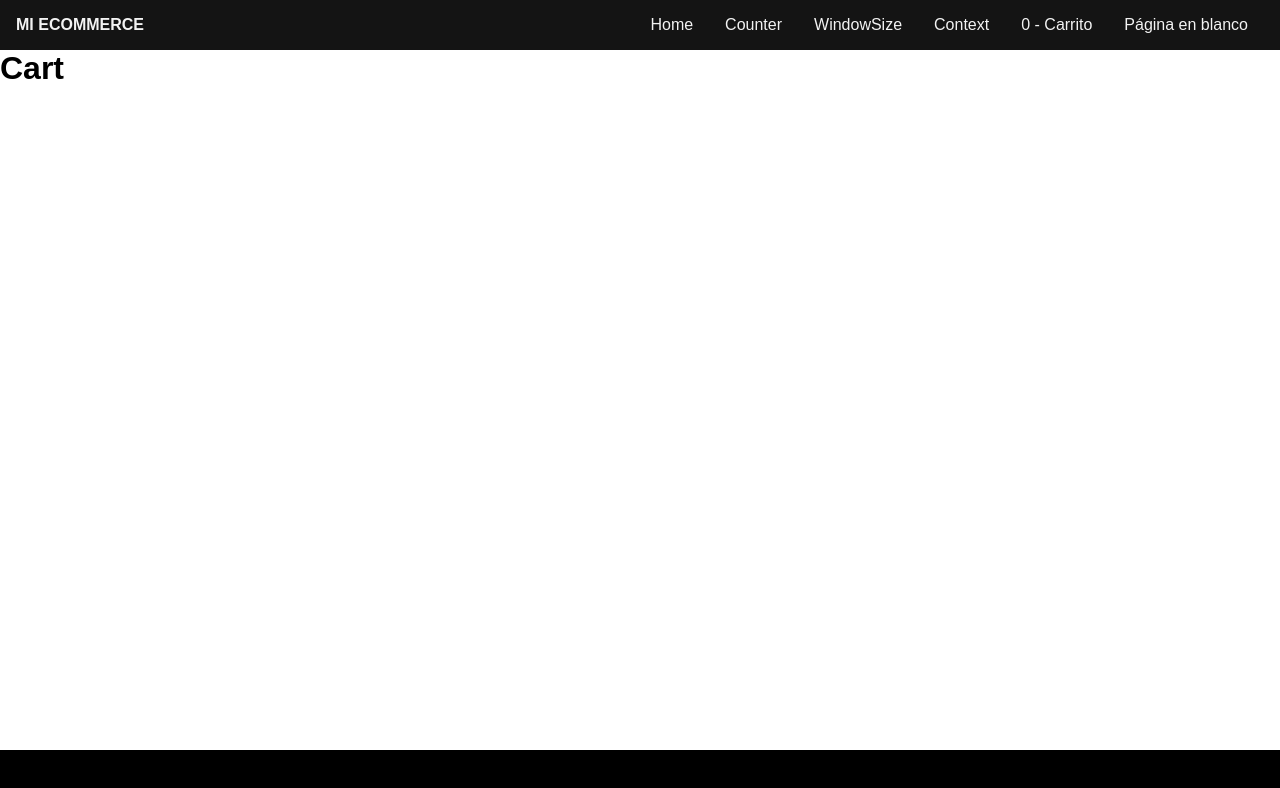
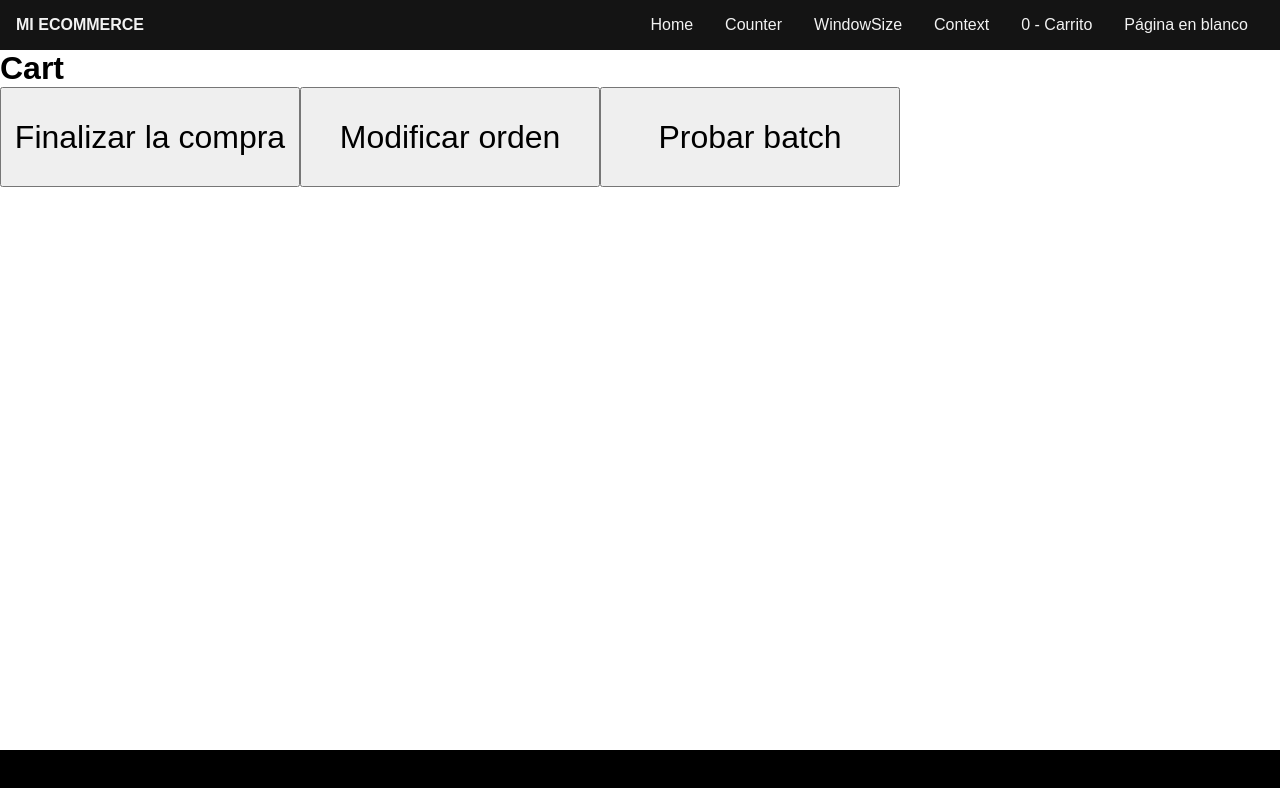
Before and after one commit to FabriBorgobello/coderhouse-16940, a React (Create React App) app: page /cart in a window 1280 px wide. Shown: the top 788 px of the page. Built offline with nearby package versions, Linux system fonts and the light colour scheme; no server answers.

Commit message:
Firebase 2

```diff
--- a/src/components/Card/Card.module.css
+++ b/src/components/Card/Card.module.css
@@ -1,5 +1,5 @@
 .card {
-  width: 200px;
+  width: 250px;
   border: 1px solid black;
   box-sizing: border-box;
 
@@ -36,4 +36,5 @@
   margin: auto;
   margin-bottom: 1rem;
   padding: 0.5rem;
+  margin-top: 1rem;
 }
--- a/src/components/Categories/Categories.jsx
+++ b/src/components/Categories/Categories.jsx
@@ -1,21 +1,21 @@
 import * as React from "react";
 
 const Categories = ({ setSelectedCategory }) => {
-  const [categories, setCategories] = React.useState([]);
+  //   const [categories, setCategories] = React.useState([]);
 
-  // React.useEffect(() => {
-  //   fetch("http://localhost:3001/categories")
-  //     .then((response) => response.json())
-  //     .then((data) => setCategories(data));
-  // }, []);
+  //   React.useEffect(() => {
+  //     fetch("http://localhost:3001/categories")
+  //       .then((response) => response.json())
+  //       .then((data) => setCategories(data));
+  //   }, []);
 
-  const handleChange = (e) => {
-    setSelectedCategory(e.target.value);
-  };
+  //   const handleChange = (e) => {
+  //     setSelectedCategory(e.target.value);
+  //   };
 
   return (
     <div>
-      <select defaultValue="" onChange={handleChange}>
+      {/* <select defaultValue="" onChange={handleChange}>
         <option value="" disabled>
           Seleccione una categoria
         </option>
@@ -24,7 +24,7 @@ const Categories = ({ setSelectedCategory }) => {
             {category.name}
           </option>
         ))}
-      </select>
+      </select> */}
     </div>
   );
 };
--- a/src/containers/CardContainers.jsx
+++ b/src/containers/CardContainers.jsx
@@ -10,6 +10,7 @@ const CardContainers = () => {
   React.useEffect(() => {
     const db = getFirestore();
     const productsCollection = db.collection("products");
+    // const productsCollection = db.collection("products").where("title", "==", "Zapatillas");
 
     setLoading(true);
     productsCollection
--- a/src/pages/BlankPage.jsx
+++ b/src/pages/BlankPage.jsx
@@ -3,7 +3,7 @@ import MemoizedComponent from "../components/MemoizedComponent/MemoizedComponent
 
 const BlankPage = () => {
   const [inputValue, setInputValue] = React.useState("Valor default");
-  const [nombre, setNombre] = React.useState("Carlitos");
+  const [nombre] = React.useState("Carlitos");
 
   const [password, setPassword] = React.useState("");
   const [userName, setuserName] = React.useState("");
--- a/src/pages/Cart.jsx
+++ b/src/pages/Cart.jsx
@@ -1,7 +1,74 @@
+import { getFirestore } from "../firebase";
+import firebase from "firebase/compat/app";
+import "firebase/compat/firestore";
+
 const Cart = () => {
+  const newOrder = {
+    buyer: { name: "Oscar", phone: 35112345678, email: "juan@email.com" },
+    items: [
+      { item: "Camisa", quantity: 2 },
+      { item: "Paraguas", quantity: 10 },
+    ],
+    total: 10000,
+    date: firebase.firestore.FieldValue.serverTimestamp(),
+  };
+
+  const handleCheckout = () => {
+    const db = getFirestore();
+    const ordersCollection = db.collection("orders");
+
+    // Para agregarlo con un ID autogenerado por Firestore.
+    ordersCollection
+      .add(newOrder)
+      .then((docRef) => console.log(docRef))
+      .catch((error) => console.log(error));
+
+    // Para agregarlo con un ID que elegimos nosotros:
+    // ordersCollection
+    //   .doc("UnIdQuePusimosNosotros")
+    //   .set(newOrder)
+    //   .then((docRef) => console.log(docRef))
+    //   .catch((error) => console.log(error));
+  };
+
+  const handleUpdate = () => {
+    const db = getFirestore();
+    const ordersCollection = db.collection("orders");
+    const productRef = ordersCollection.doc("UnIdQuePusimosNosotros");
+
+    productRef.update({ price: 20000 });
+    // productRef.delete() para borrar el documento.
+  };
+  const handleBatch = () => {
+    console.log("Se crea el batch");
+    const db = getFirestore();
+    const batch = db.batch();
+
+    const ordersCollection = db.collection("orders");
+    const productRef = ordersCollection.doc("UnIdQuePusimosNosotros");
+    const productRef2 = ordersCollection.doc("T3gwZWHI5DdysZy6xDLB");
+
+    console.log("Se añaden operaciones");
+    batch.set(productRef, { datoNuevo: "Esto viene desde el batch" });
+    batch.update(productRef2, { buyer: { name: "Agostina" } });
+
+    setTimeout(() => {
+      console.log("Se hace el commit.");
+      batch.commit().then((response) => console.log(response));
+    }, 5000);
+  };
   return (
     <div style={{ minHeight: "calc(100vh - 100px)" }}>
       <h1>Cart</h1>
+      <button onClick={handleCheckout} style={{ height: "100px", width: "300px", fontSize: "2rem", cursor: "pointer" }}>
+        Finalizar la compra
+      </button>
+      <button onClick={handleUpdate} style={{ height: "100px", width: "300px", fontSize: "2rem", cursor: "pointer" }}>
+        Modificar orden
+      </button>
+      <button onClick={handleBatch} style={{ height: "100px", width: "300px", fontSize: "2rem", cursor: "pointer" }}>
+        Probar batch
+      </button>
     </div>
   );
 };
--- a/src/pages/Home.jsx
+++ b/src/pages/Home.jsx
@@ -9,9 +9,9 @@ const Home = () => {
   return (
     <div style={{ minHeight: "calc(100vh - 100px)" }}>
       <Header name="Laura" />
-      <div>
+      {/* <div>
         <p>Categoria elegida: {selectedCategory || "No has elegido ninguna categoría."}</p>
-      </div>
+      </div> */}
       <Categories setSelectedCategory={setSelectedCategory} />
       <CardContainers selectedCategory={selectedCategory} />
     </div>
--- a/src/pages/ProductDetail.jsx
+++ b/src/pages/ProductDetail.jsx
@@ -4,13 +4,14 @@ import { useCart } from "../context/CartContext";
 import { getFirestore } from "../firebase";
 
 const ProductDetail = () => {
-  const [product, setProduct] = React.useState({});
+  const [product, setProduct] = React.useState(null);
   const { id } = useParams();
   const [loading, setLoading] = React.useState(false);
   const { addItem } = useCart();
   const [counter, setCounter] = React.useState(1);
 
   React.useEffect(() => {
+    setLoading(true);
     // Apuntamos a la base de datos.
     const db = getFirestore();
     // Apuntamos a una colección.
@@ -28,8 +29,8 @@ const ProductDetail = () => {
           setProduct({ id: doc.id, ...doc.data() });
         }
       })
-      .catch(() => {})
-      .finally(() => {});
+      .catch((error) => console.log(error))
+      .finally(() => setLoading(false));
   }, [id]);
 
   const addToCart = () => {
@@ -40,14 +41,19 @@ const ProductDetail = () => {
     return <p>Cargando...</p>;
   } else {
     return (
-      <div style={{ minHeight: "calc(100vh - 100px)" }}>
-        <h1>ProductDetail</h1>
-        <p>{product?.title}</p>
-        <p>{product?.description}</p>
-        <img style={{ width: "500px" }} src={product?.image} alt="producto" />
-        <button onClick={addToCart}>Agregar al carrito</button>
-
-        <input type="number" name="counter" id="counter" min="1" max="10" value={counter} onChange={(e) => setCounter(e.target.value)} />
+      <div style={{ minHeight: "calc(100vh - 100px)", display: "flex" }}>
+        <div style={{ width: "50%", display: "flex", flexDirection: "column", justifyContent: "center", alignItems: "center" }}>
+          <h1>{product?.title}</h1>
+          <br />
+          <p>{product?.description}</p>
+          <br />
+          <input type="number" name="counter" id="counter" min="1" max="10" value={counter} onChange={(e) => setCounter(e.target.value)} />
+          <br />
+          <button onClick={addToCart}>Agregar al carrito</button>
+        </div>
+        <div style={{ width: "50%", display: "flex", flexDirection: "column", justifyContent: "center", alignItems: "center" }}>
+          <img style={{ width: "500px" }} src={product?.image} alt="producto" />
+        </div>
       </div>
     );
   }
```
